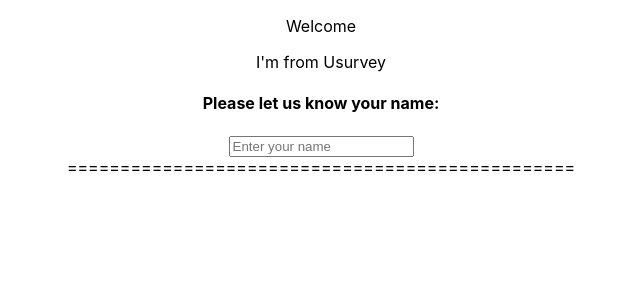
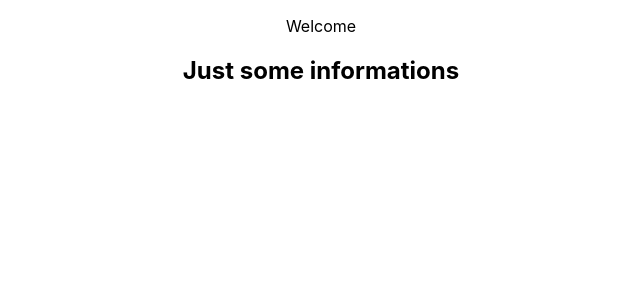
Before and after one commit to BhagyaOshadhi/U-Survey, a React (Create React App) app: page / in a window 1280 px wide. Shown: the top 300 px of the page, without its empty margins (319-959 px from the left). Built offline with nearby package versions, Linux system fonts and the light colour scheme.

Commit message:
props section

```diff
--- a/src/App.js
+++ b/src/App.js
@@ -1,12 +1,12 @@
 import './App.css';
-import Usurvey from './FireBase/Usurvey';
+import Props from './Props/Props'
 
 
 function App() {
   return (
     <div className="App">
      <p>Welcome  </p>
-     <Usurvey/>
+    <Props/>
     </div>
   );
 }
--- /dev/null
+++ b/src/Props/Props.js
@@ -0,0 +1,23 @@
+import React,{Component} from 'react'
+class Parent extends Component{
+    constructor(props){
+        super(props);
+        this.state={
+
+        }
+
+    }
+
+
+    render(){
+        return(
+            <div>
+                <h2> Just some informations</h2>
+            </div>
+        );
+    }
+
+
+
+}
+export default Parent
```
